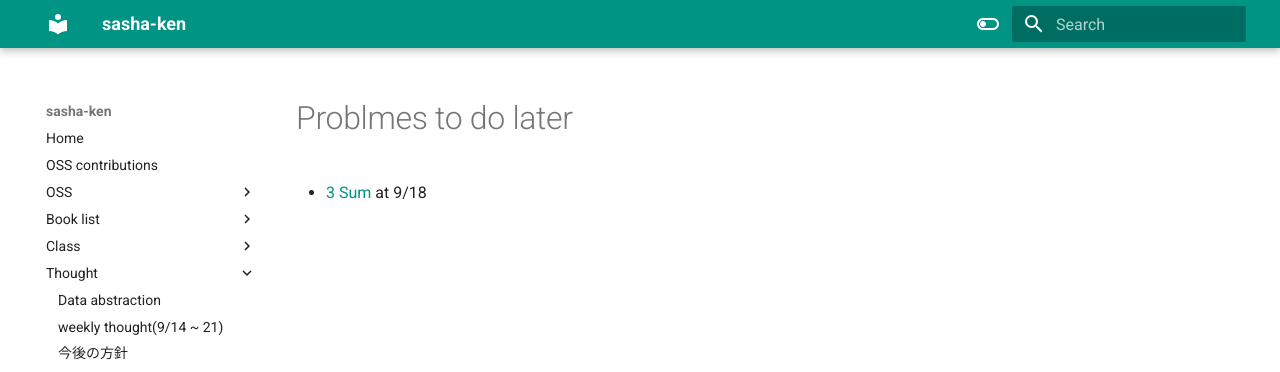
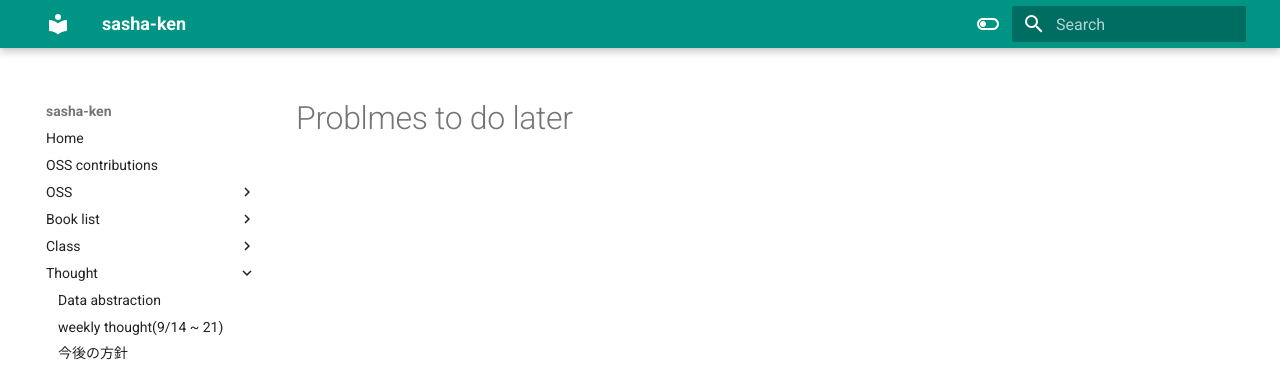
Before and after one commit to quinn-sasha/sasha-ken, an MkDocs documentation site: the page built from docs/thought/problems_to_do.md, in a window 1280 px wide. Shown: the top 372 px of the page. Built offline with MkDocs 1.6.1 and Material for MkDocs 9.7.7, drawn with Linux system fonts in a browser that asks for light colours.

Commit message:
3 sum done

```diff
--- a/docs/thought/problems_to_do.md
+++ b/docs/thought/problems_to_do.md
@@ -1,3 +1 @@
 # Problmes to do later
-
-- [3 Sum](https://leetcode.com/problems/3sum/description/) at 9/18
```
